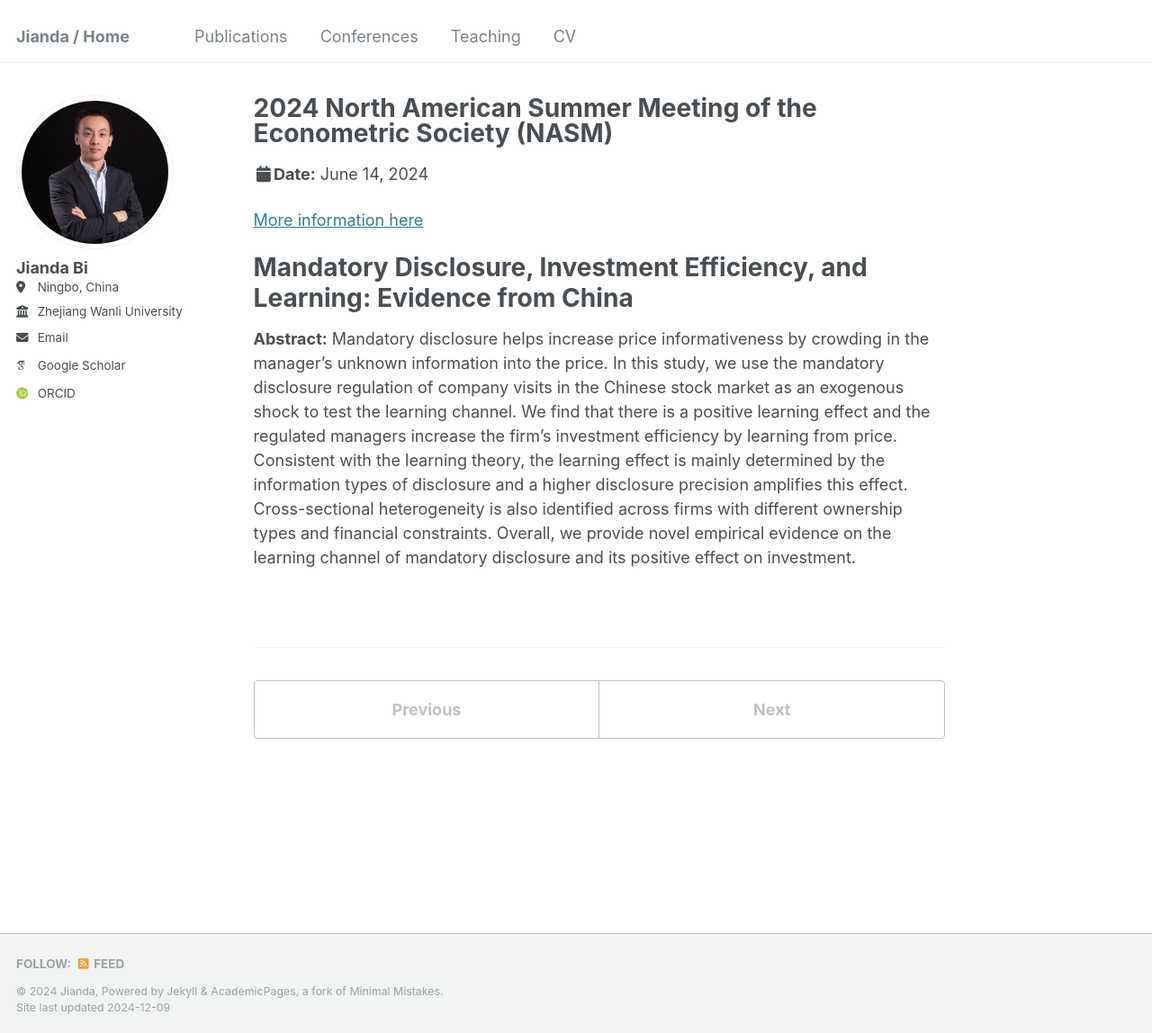
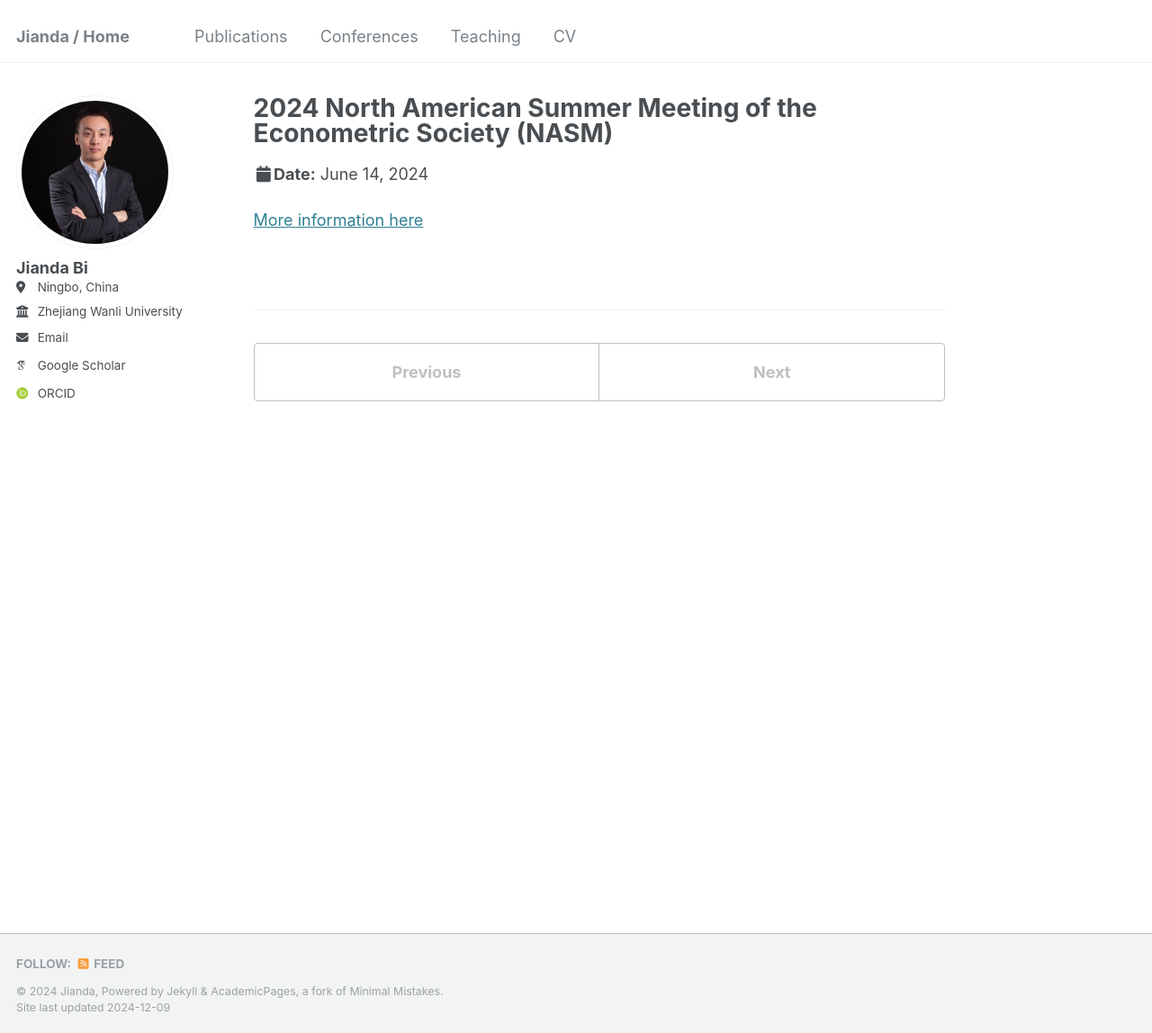
Before and after one commit to JiandaBi/Jianda.github.io, a Jekyll site: the page built from _talks/2024-06-14-talk-3.md, in a window 1280 px wide and 1148 px high. Shown: the whole window at 90% size. Built offline with Jekyll 4.4.1, drawn with Linux system fonts in a browser that asks for light colours; some web fonts are replaced.

Commit message:
Update 2024-06-14-talk-3.md

```diff
--- a/_talks/2024-06-14-talk-3.md
+++ b/_talks/2024-06-14-talk-3.md
@@ -11,9 +11,3 @@ location: "Nashville, TN"
 
 
 [More information here](https://www.econometricsociety.org/event_papers/view/275/165)
-
-
-
-# Mandatory Disclosure, Investment Efficiency, and Learning: Evidence from China
-
-**Abstract:** Mandatory disclosure helps increase price informativeness by crowding in the manager's unknown information into the price. In this study, we use the mandatory disclosure regulation of company visits in the Chinese stock market as an exogenous shock to test the learning channel. We find that there is a positive learning effect and the regulated managers increase the firm's investment efficiency by learning from price. Consistent with the learning theory, the learning effect is mainly determined by the information types of disclosure and a higher disclosure precision amplifies this effect. Cross-sectional heterogeneity is also identified across firms with different ownership types and financial constraints. Overall, we provide novel empirical evidence on the learning channel of mandatory disclosure and its positive effect on investment.
```
